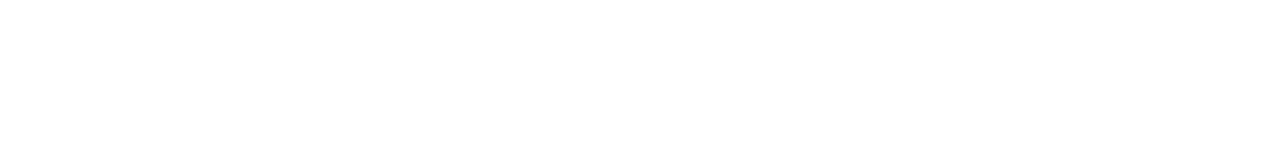
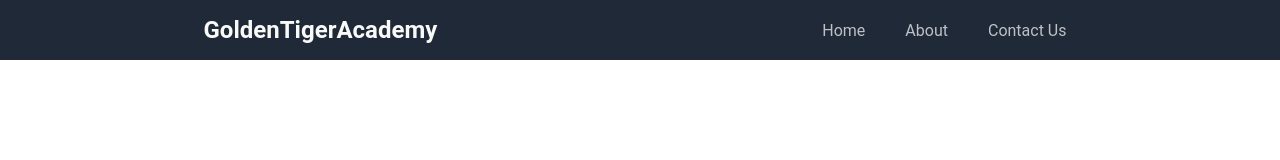
Before and after one commit to Smgy94/flex-box-landing-page, a plain HTML site: page index.html in a window 1280 px wide. Drawn offline with Linux system fonts and the light colour scheme.

Commit message:
First Landing Page commit

```diff
--- a/index.html
+++ b/index.html
@@ -9,5 +9,17 @@
 </head>
 <body>
 
+    <!-- Navbar -->
+
+    <div class="nav-container">
+        <div class="logo"><h1>GoldenTigerAcademy</h1></div>
+
+        <div class="nav-links">
+            <li><a href="#">Home</a></li>
+            <li><a href="#">About</a></li>
+            <li><a href="#">Contact Us</a></li>
+        </div>
+    </div>
+
 </body>
 </html>
--- a/style.css
+++ b/style.css
@@ -2,4 +2,44 @@
   margin: 0;
   padding: 0;
   box-sizing: border-box;
+  font-family: "Roboto", sans-serif;
+  list-style: none;
+  text-decoration: none;
 }
+
+@import url("https://fonts.googleapis.com/css2?family=Roboto:ital,wght@0,900;1,400&display=swap");
+
+/* Navbar */
+
+a {
+  color: #e5e7eb;
+  padding: 10px;
+  border-radius: 50px;
+  opacity: 0.8;
+}
+
+a:hover {
+  transition: all 1s ease;
+  border: 1px solid white;
+  opacity: 1;
+}
+
+.logo {
+  color: #f9faf8;
+  font-size: 12px;
+}
+
+.nav-container {
+  background-color: #1f2937;
+  padding: 0 16px;
+  display: flex;
+  justify-content: space-around;
+  align-items: center;
+  min-height: 60px;
+}
+
+.nav-links {
+  display: flex;
+  align-items: center;
+  gap: 20px;
+}
```
